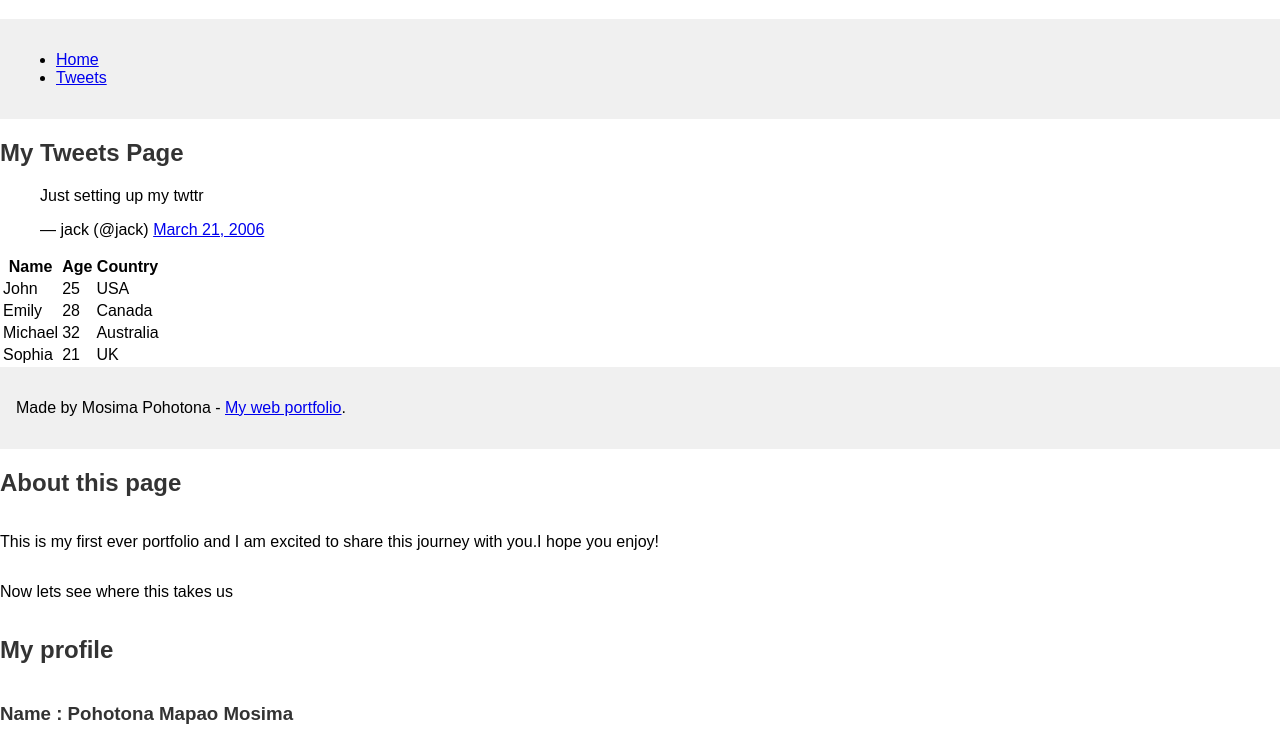
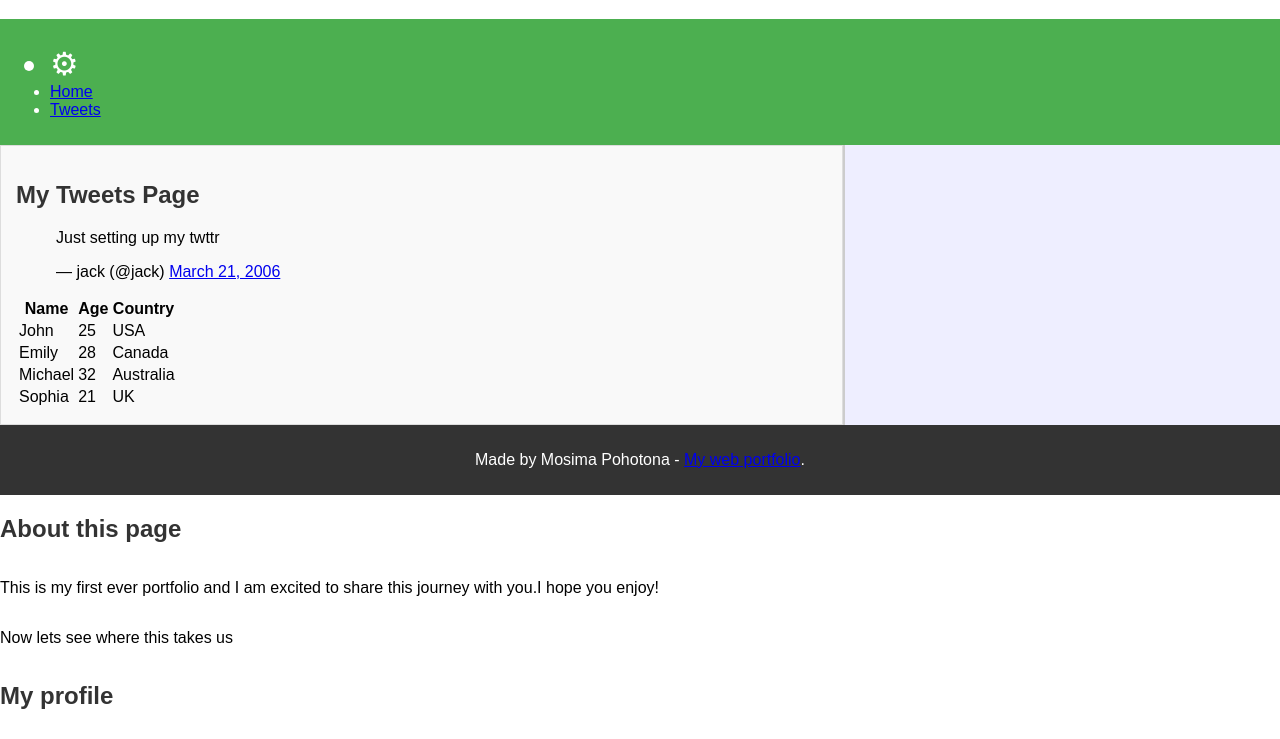
Before and after one commit to simapohotona/alx_html_css, a plain HTML site: page css_basic/index.html in a window 1280 px wide. Shown: the part 61-800 px from the top of the page. Drawn offline with Linux system fonts and the light colour scheme.

Commit message:
Added logo ; updated styles.css

```diff
--- a/css_basic/index.html
+++ b/css_basic/index.html
@@ -10,11 +10,14 @@
 <body>
   <body class="works_on_smartphone">
 
+
        <!-- Main title -->
     <h1>Welcome to my portfolio</h1>
 
     <header>
      <ul>
+
+     <li class="logo">&#9881;</li> <!-- Unicode gear as a logo -->
       <li><a href="index.html">Home</a></li>
       <li><a href="tweets.html">Tweets</a></li>
     </ul>
--- a/css_basic/styles.css
+++ b/css_basic/styles.css
@@ -30,3 +30,37 @@ header, footer {
     padding: 1em;
     background-color: #f0f0f0;
 }
+/* Header styling */
+header {
+    background-color: #4CAF50; /* change header background */
+    color: white;              /* text color */
+    padding: 10px;
+}
+
+/* Logo styling */
+.logo {
+    font-size: 2em;            /* bigger size for the logo */
+    margin-right: 10px;
+}
+
+/* Article styling */
+article {
+    background-color: #f9f9f9;
+    padding: 15px;
+    border: 1px solid #ddd;
+}
+
+/* Aside styling */
+aside {
+    background-color: #eef;
+    padding: 15px;
+    border-left: 2px solid #ccc;
+}
+
+/* Footer styling */
+footer {
+    background-color: #333;
+    color: #fff;
+    text-align: center;
+    padding: 10px;
+}
```
